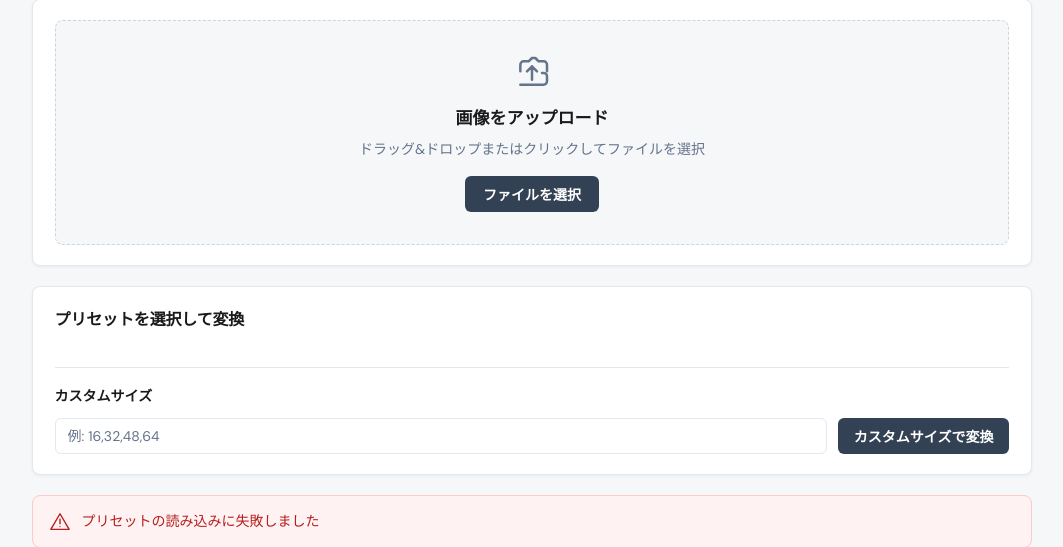
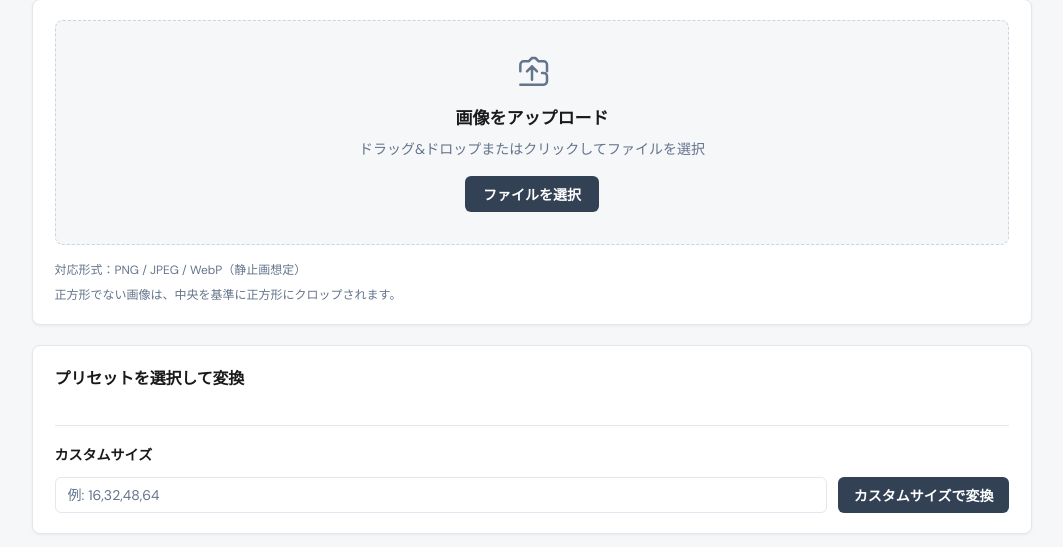
Before and after one commit to Nagaemonn/genico, a Python web app: template templates/index.html in a window 1280 px wide. Shown: the part 157-704 px from the top of the page, without its empty margins (108-1171 px from the left). Run offline with Jinja, Linux system fonts and the light colour scheme; the template is opened without the code that fills it, so the values that code supplies are empty.

Commit message:
Add upload hint section in index.html with corresponding styles in style.css for improved user guidance on image formats and cropping.

```diff
--- a/static/style.css
+++ b/static/style.css
@@ -172,6 +172,22 @@
 .upload-btn:focus-visible {
     outline: 2px solid var(--accent);
     outline-offset: 2px;
+}
+
+.upload-hint {
+    margin-top: 1rem;
+    font-size: 0.75rem;
+    line-height: 1.55;
+    color: var(--text-muted);
+    max-width: 42rem;
+}
+
+.upload-hint p {
+    margin: 0;
+}
+
+.upload-hint p + p {
+    margin-top: 0.35rem;
 }
 
 /* プレビュー */
--- a/templates/index.html
+++ b/templates/index.html
@@ -44,6 +44,11 @@
                             ファイルを選択
                         </button>
                     </div>
+                </div>
+
+                <div class="upload-hint" role="note">
+                    <p>対応形式：PNG / JPEG / WebP（静止画想定）</p>
+                    <p>正方形でない画像は、中央を基準に正方形にクロップされます。</p>
                 </div>
 
                 <!-- プレビューエリア -->
```
